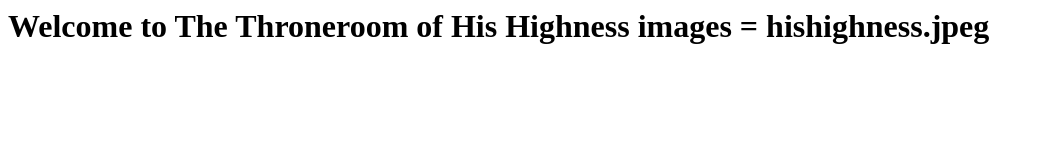
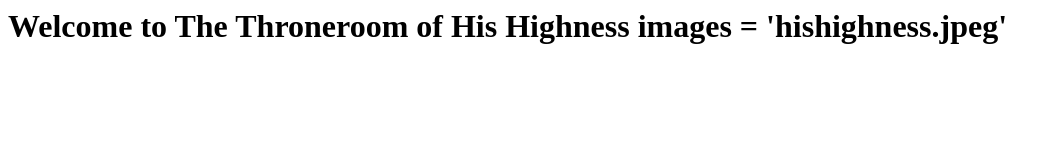
Before and after one commit to dasking90/dasking90.github.io, a plain HTML site: page index.html in a window 1280 px wide. Shown: the whole page, without its empty margins (0-1058 px from the left). Drawn offline with Linux system fonts and the light colour scheme.

Commit message:
Update index.html

```diff
--- a/index.html
+++ b/index.html
@@ -1,3 +1,3 @@
 <h1>Welcome to The Throneroom of His Highness
 <body?
-<p>images = hishighness.jpeg
+<p>images = 'hishighness.jpeg'
```
